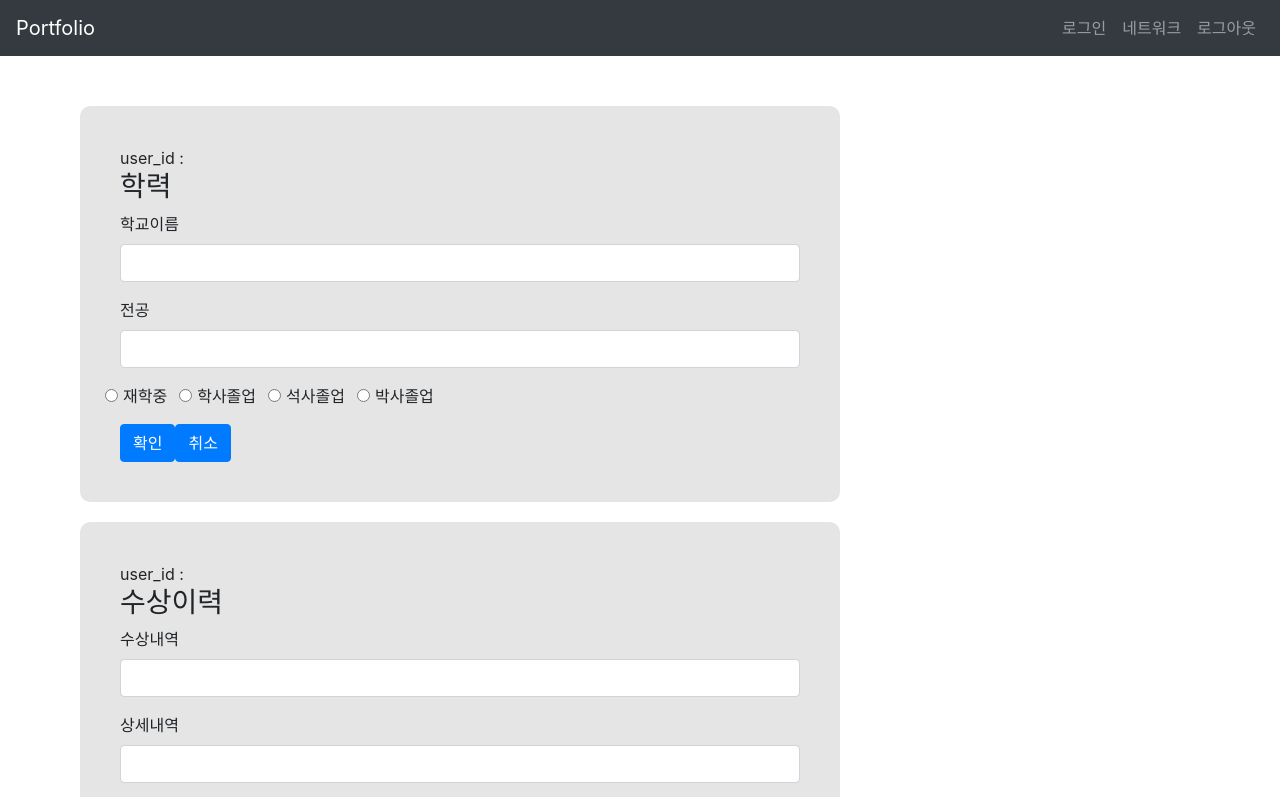
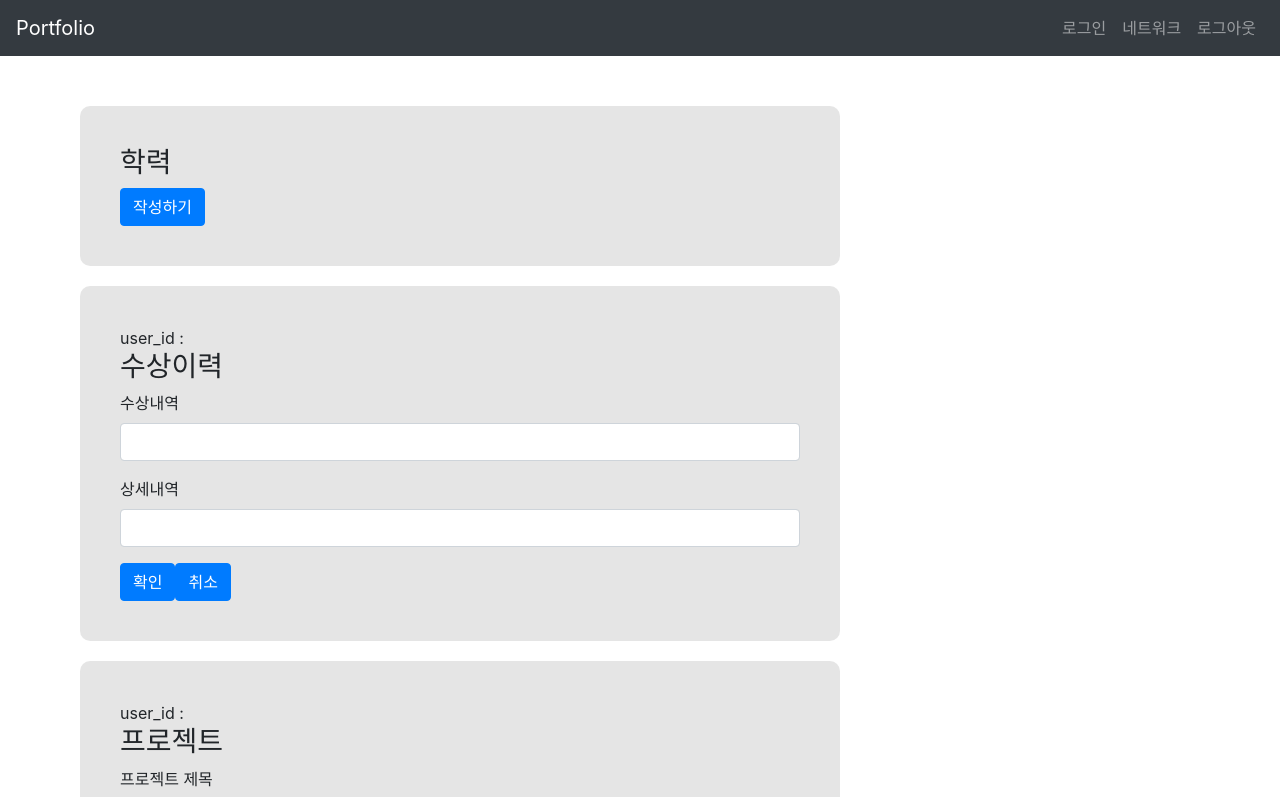
Before and after one commit to S2-D/portfolio-service, a React (Create React App) app in the folder web/: page / in a window 1280 px wide. Shown: the top 797 px of the page. Built offline with nearby package versions, Linux system fonts and the light colour scheme.

Commit message:
포트폴리오 작성하기 버튼 테스트

```diff
--- a/web/src/components/portfolio/edu.js
+++ b/web/src/components/portfolio/edu.js
@@ -17,14 +17,15 @@ const schema = yup.object().shape({
     .number()
     .integer(),
   // .required()
-  user_id : yup
+  user_id: yup
     .number()
   //   // .number()
   //   // .integer()
 });
 
 function Edu() {
-  // let history = useHistory();
+  let [form, setForm] = useState(false);
+
   const post = (data) => {
     axios.post(`http://localhost:5000/portfolio/edu`, data)
       .then(response => {
@@ -33,8 +34,20 @@ function Edu() {
         console.log("fail")
       })
   }
+
   return (
-    <Formik
+    <div>
+      <h3>학력</h3>
+      <Button onClick={()=>{setForm(!form)}}>
+        {
+          form == true
+          ? '닫기'
+          : '작성하기'
+        }
+      </Button>
+      {
+        form == true
+        ?<Formik
         validationSchema={schema}
         onSubmit={(values) => {
           values.user_id = window.user_id
@@ -56,7 +69,6 @@ function Edu() {
         }) => (
           <Form noValidate onSubmit={handleSubmit}>
             user_id :{window.user_id}
-          <h3>학력</h3>
             {/* 학교이름*/}
             <Form.Group>
               <Form.Label >학교이름</Form.Label>
@@ -121,6 +133,10 @@ function Edu() {
           </Form>
         )}
       </Formik>
+        : null
+      }
+
+    </div>
   );
 }
 
```
Lines whose indentation alone changed are shown as unchanged.
